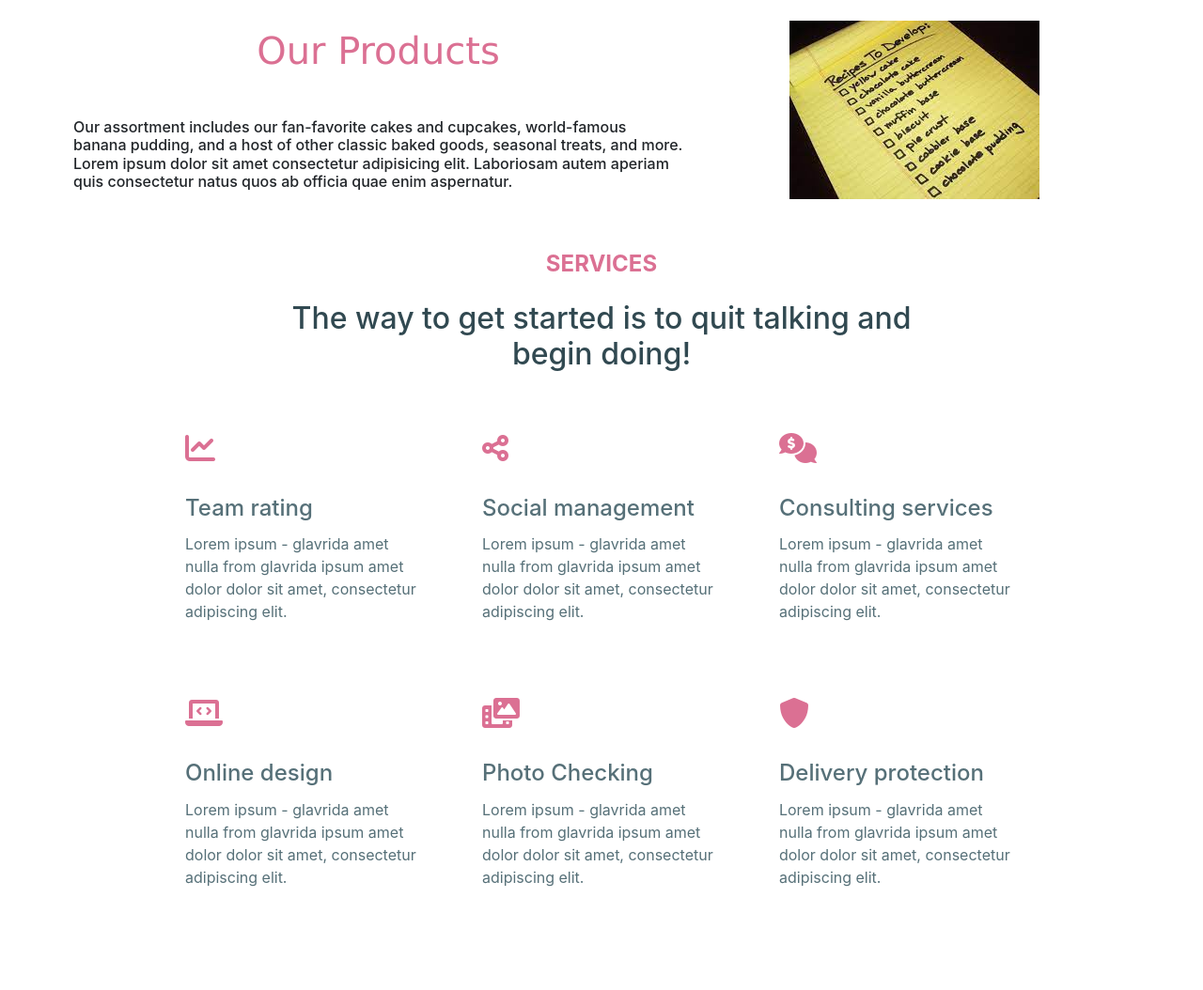
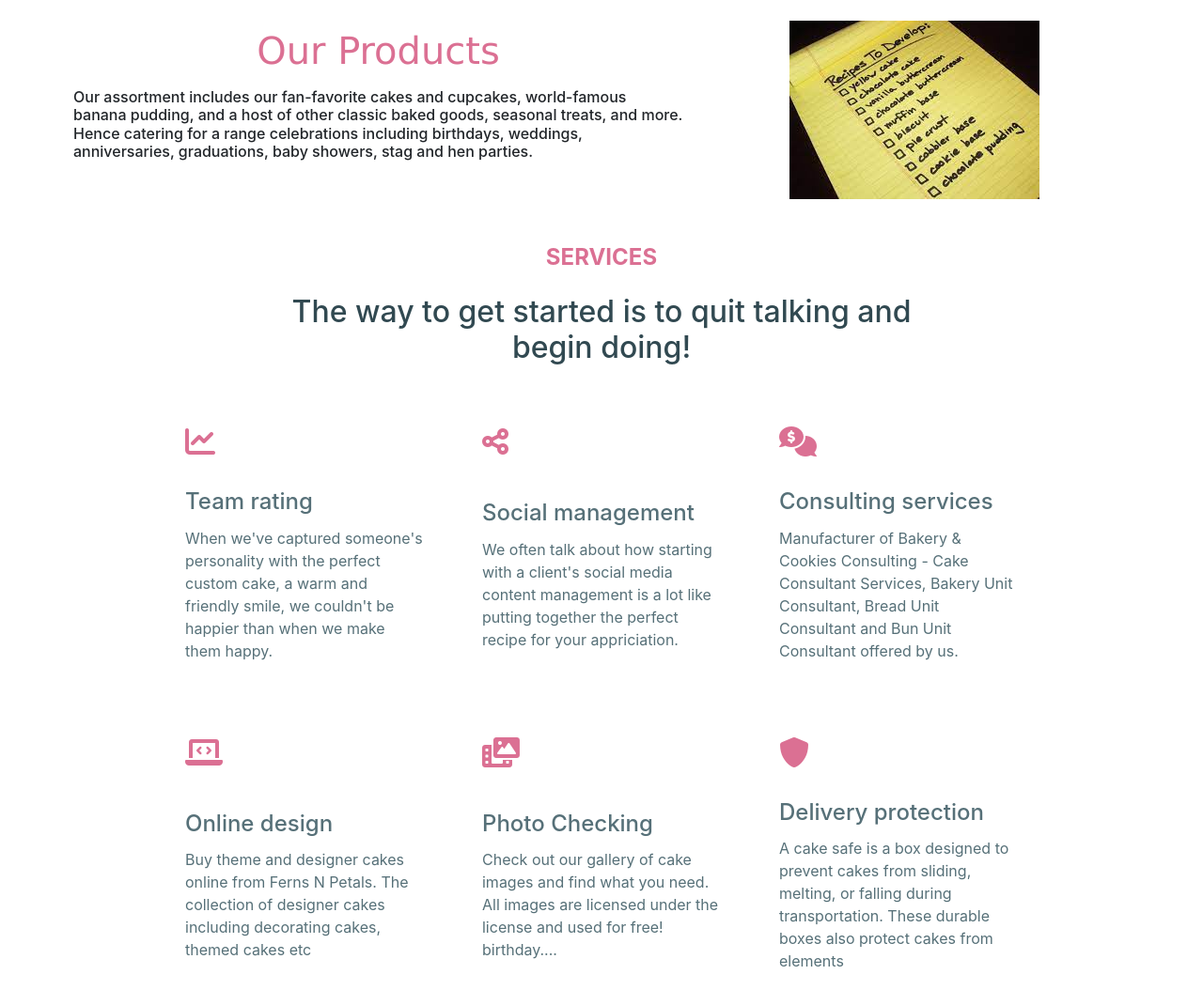
Before and after one commit to alikhanmohammadsajid/cutiepie-cake, a plain HTML site: page index.html in a window 1280 px wide. Shown: the part 1100-2154 px from the top of the page at 94% size. Drawn offline with nearby package versions, Linux system fonts and the light colour scheme.

Commit message:
id changed

```diff
--- a/index.html
+++ b/index.html
@@ -119,12 +119,10 @@
       >
         Our Products
       </h1>
-          <h6 class="mt-5">
+          <h6 class="mt-3">
             Our assortment includes our fan-favorite cakes and cupcakes,
             world-famous banana pudding, and a host of other classic baked
-            goods, seasonal treats, and more. Lorem ipsum dolor sit amet
-            consectetur adipisicing elit. Laboriosam autem aperiam quis
-            consectetur natus quos ab officia quae enim aspernatur.
+            goods, seasonal treats, and more. Hence catering for a range celebrations including birthdays, weddings, anniversaries, graduations, baby showers, stag and hen parties.
           </h6>
         </div>
         <div class="col-md-5 text-center">
@@ -153,8 +151,8 @@
               Team rating
             </h4>
             <p class="card-text" style="color: #567078">
-              Lorem ipsum - glavrida amet nulla from glavrida ipsum amet dolor
-              dolor sit amet, consectetur adipiscing elit.
+                When we've captured someone's personality with the perfect custom cake, a warm and friendly smile, we couldn't be happier than when we make them happy.
+
             </p>
           </div>
         </div>
@@ -167,8 +165,7 @@
               Social management
             </h4>
             <p class="card-text" style="color: #567078">
-              Lorem ipsum - glavrida amet nulla from glavrida ipsum amet dolor
-              dolor sit amet, consectetur adipiscing elit.
+                We often talk about how starting with a client's social media content management is a lot like putting together the perfect recipe for your appriciation.
             </p>
           </div>
         </div>
@@ -182,8 +179,7 @@
               Consulting services
             </h4>
             <p class="card-text" style="color: #567078">
-              Lorem ipsum - glavrida amet nulla from glavrida ipsum amet dolor
-              dolor sit amet, consectetur adipiscing elit.
+                Manufacturer of Bakery & Cookies Consulting - Cake Consultant Services, Bakery Unit Consultant, Bread Unit Consultant and Bun Unit Consultant offered by us.
             </p>
           </div>
         </div>
@@ -199,8 +195,7 @@
               Online design
             </h4>
             <p class="card-text" style="color: #567078">
-              Lorem ipsum - glavrida amet nulla from glavrida ipsum amet dolor
-              dolor sit amet, consectetur adipiscing elit.
+                Buy theme and designer cakes online from Ferns N Petals. The collection of designer cakes including decorating cakes, themed cakes etc
             </p>
           </div>
         </div>
@@ -211,8 +206,7 @@
           <div class="m-3">
             <h4 class="card-title" style="color: #567078">Photo Checking</h4>
             <p class="card-text" style="color: #567078">
-              Lorem ipsum - glavrida amet nulla from glavrida ipsum amet dolor
-              dolor sit amet, consectetur adipiscing elit.
+                Check out our gallery of cake images and find what you need. All images are licensed under the license and used for free! birthday....
             </p>
           </div>
         </div>
@@ -225,8 +219,7 @@
               Delivery protection
             </h4>
             <p class="card-text" style="color: #567078">
-              Lorem ipsum - glavrida amet nulla from glavrida ipsum amet dolor
-              dolor sit amet, consectetur adipiscing elit.
+                A cake safe is a box designed to prevent cakes from sliding, melting, or falling during transportation. These durable boxes also protect cakes from elements
             </p>
           </div>
         </div>
```
